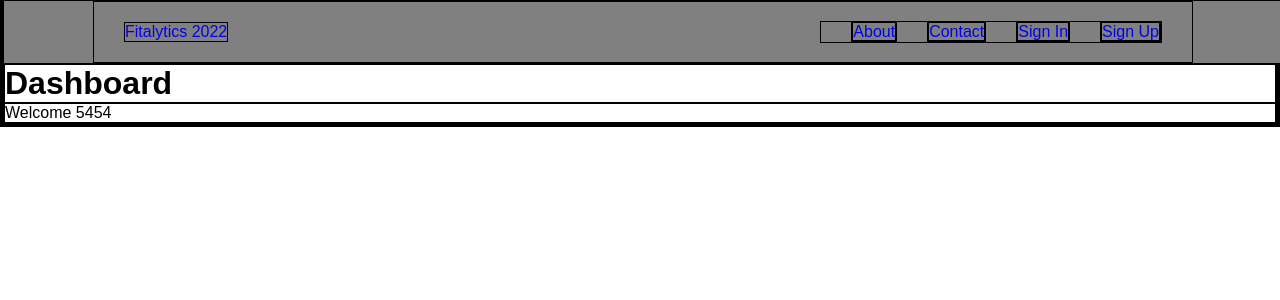
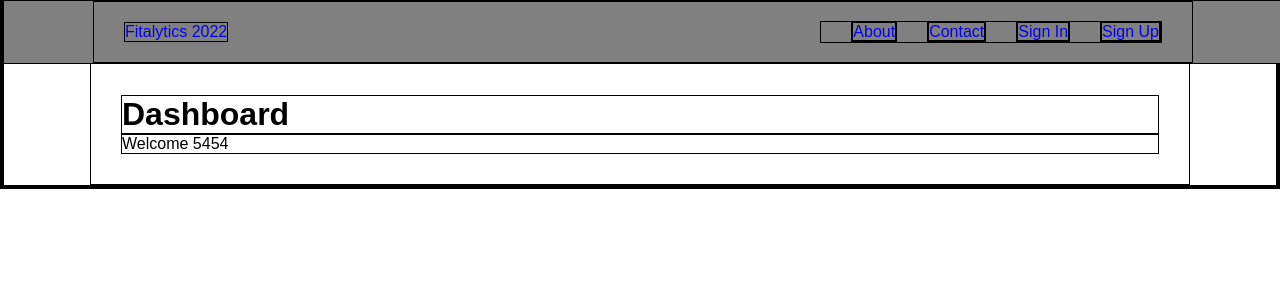
Before and after one commit to connorca22/fitalytics, a React (Create React App) app: page /dashboard in a window 1280 px wide. Shown: the top 300 px of the page. Built offline with nearby package versions, Linux system fonts and the light colour scheme.

Commit message:
deleted unecessary commented code

```diff
--- a/src/components/Dashboard.js
+++ b/src/components/Dashboard.js
@@ -1,10 +1,12 @@
-import { SectionWrapper } from "./styled/Container.styled"
+import { SectionWrapper, Container } from "./styled/Container.styled"
 
 export default function Dashboard({user}) {
     return (
         <SectionWrapper>
-            <h1 style={{marginTop: "60px"}}>Dashboard</h1>
-            <p>Welcome {user.user_id}</p>
+            <Container>
+                <h1 style={{marginTop: "60px"}}>Dashboard</h1>
+                <p>Welcome {user.user_id}</p>
+            </Container>
         </SectionWrapper>
     )
 }
--- a/src/components/SignIn.js
+++ b/src/components/SignIn.js
@@ -21,7 +21,6 @@ export default function SignIn() {
     }
 
     const {dispatch, store} = useGlobalState()
-    const {currentUser, authToken} = store
     const navigate = useNavigate()
 
     function onFormSubmit(event) {
@@ -33,8 +32,6 @@ export default function SignIn() {
             dispatch({type: 'setToken', data: token})
             navigate('/dashboard')
         })
-        console.log(currentUser)
-        console.log(authToken)
     }
 
     return (
```
Also changed, not shown: src/App.js (+0 -28 lines).
